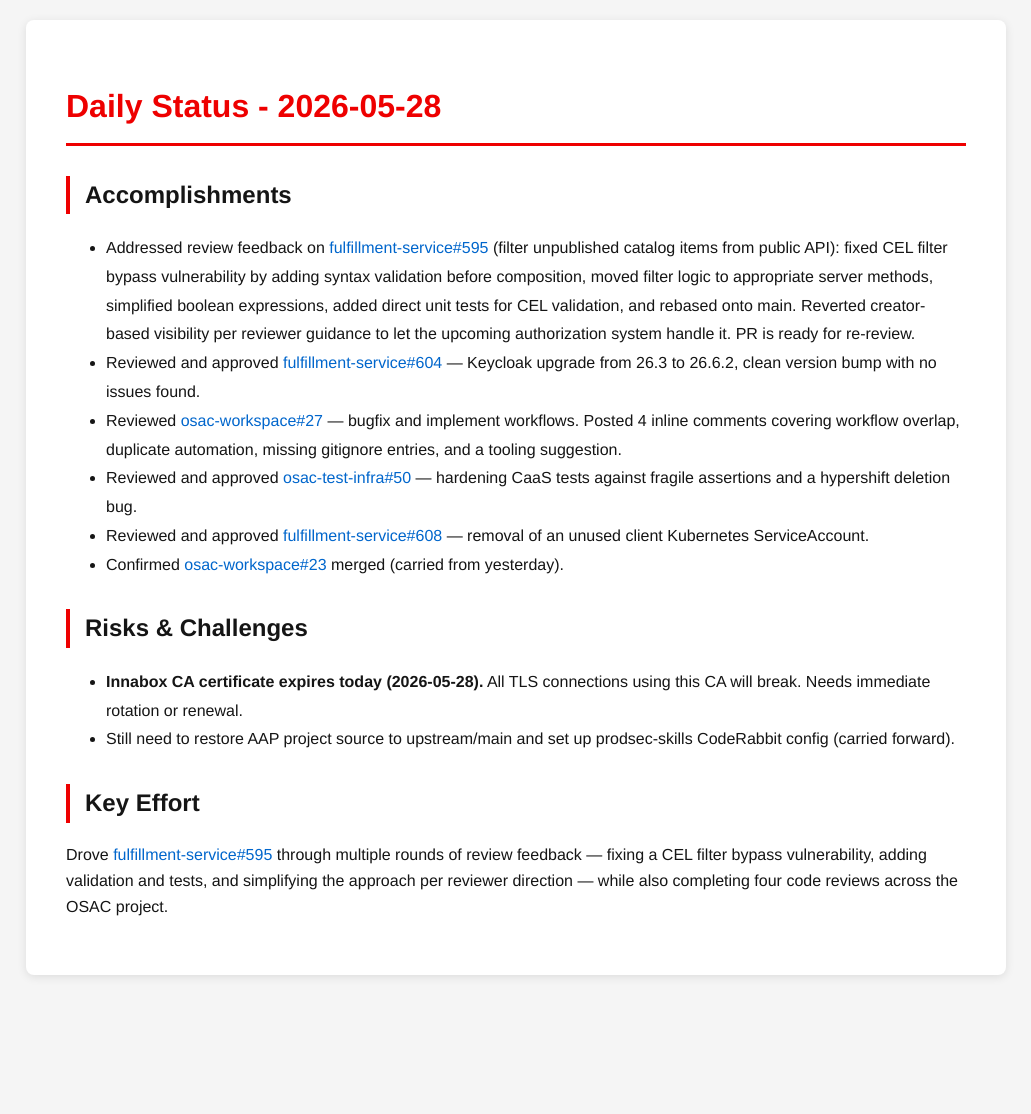
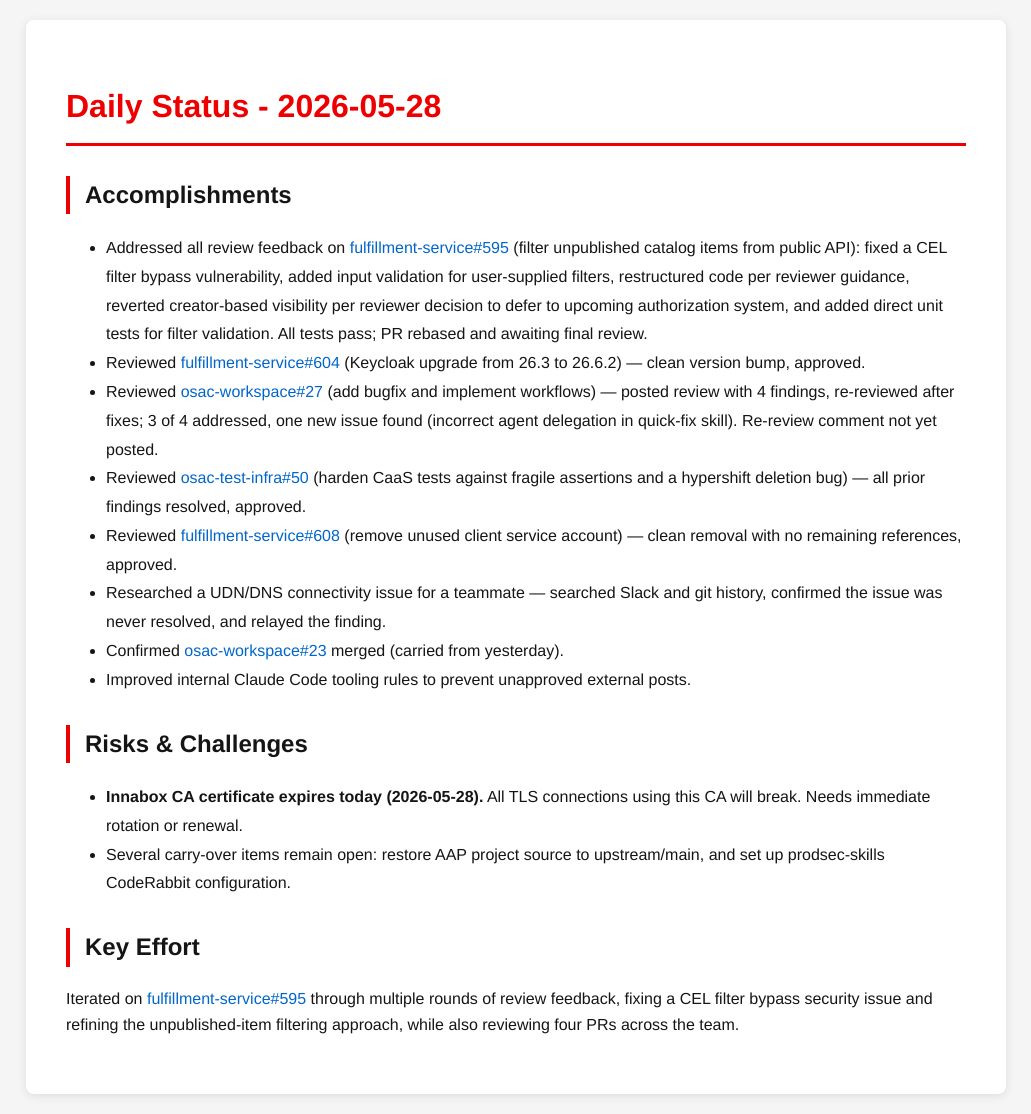
Before and after one commit to tzvatot/daily-status, a Jekyll site: the page built from 2026-05-28.md, in a window 1280 px wide. Shown: the whole page, without its empty margins (124-1155 px from the left). Built offline with Jekyll 4.4.1, drawn with Linux system fonts in a browser that asks for light colours; before the commit the page ends 995 px from its top, so only the background shows below that.

Commit message:
Daily status update - 2026-05-28

```diff
--- a/2026-05-28.md
+++ b/2026-05-28.md
@@ -7,16 +7,18 @@ date: 2026-05-28
 # Daily Status - 2026-05-28
 
 ## Accomplishments
-- Addressed review feedback on [fulfillment-service#595](https://github.com/osac-project/fulfillment-service/pull/595) (filter unpublished catalog items from public API): fixed CEL filter bypass vulnerability by adding syntax validation before composition, moved filter logic to appropriate server methods, simplified boolean expressions, added direct unit tests for CEL validation, and rebased onto main. Reverted creator-based visibility per reviewer guidance to let the upcoming authorization system handle it. PR is ready for re-review.
-- Reviewed and approved [fulfillment-service#604](https://github.com/osac-project/fulfillment-service/pull/604) — Keycloak upgrade from 26.3 to 26.6.2, clean version bump with no issues found.
-- Reviewed [osac-workspace#27](https://github.com/osac-project/osac-workspace/pull/27) — bugfix and implement workflows. Posted 4 inline comments covering workflow overlap, duplicate automation, missing gitignore entries, and a tooling suggestion.
-- Reviewed and approved [osac-test-infra#50](https://github.com/osac-project/osac-test-infra/pull/50) — hardening CaaS tests against fragile assertions and a hypershift deletion bug.
-- Reviewed and approved [fulfillment-service#608](https://github.com/osac-project/fulfillment-service/pull/608) — removal of an unused client Kubernetes ServiceAccount.
+- Addressed all review feedback on [fulfillment-service#595](https://github.com/osac-project/fulfillment-service/pull/595) (filter unpublished catalog items from public API): fixed a CEL filter bypass vulnerability, added input validation for user-supplied filters, restructured code per reviewer guidance, reverted creator-based visibility per reviewer decision to defer to upcoming authorization system, and added direct unit tests for filter validation. All tests pass; PR rebased and awaiting final review.
+- Reviewed [fulfillment-service#604](https://github.com/osac-project/fulfillment-service/pull/604) (Keycloak upgrade from 26.3 to 26.6.2) — clean version bump, approved.
+- Reviewed [osac-workspace#27](https://github.com/osac-project/osac-workspace/pull/27) (add bugfix and implement workflows) — posted review with 4 findings, re-reviewed after fixes; 3 of 4 addressed, one new issue found (incorrect agent delegation in quick-fix skill). Re-review comment not yet posted.
+- Reviewed [osac-test-infra#50](https://github.com/osac-project/osac-test-infra/pull/50) (harden CaaS tests against fragile assertions and a hypershift deletion bug) — all prior findings resolved, approved.
+- Reviewed [fulfillment-service#608](https://github.com/osac-project/fulfillment-service/pull/608) (remove unused client service account) — clean removal with no remaining references, approved.
+- Researched a UDN/DNS connectivity issue for a teammate — searched Slack and git history, confirmed the issue was never resolved, and relayed the finding.
 - Confirmed [osac-workspace#23](https://github.com/osac-project/osac-workspace/pull/23) merged (carried from yesterday).
+- Improved internal Claude Code tooling rules to prevent unapproved external posts.
 
 ## Risks & Challenges
 - **Innabox CA certificate expires today (2026-05-28).** All TLS connections using this CA will break. Needs immediate rotation or renewal.
-- Still need to restore AAP project source to upstream/main and set up prodsec-skills CodeRabbit config (carried forward).
+- Several carry-over items remain open: restore AAP project source to upstream/main, and set up prodsec-skills CodeRabbit configuration.
 
 ## Key Effort
-Drove [fulfillment-service#595](https://github.com/osac-project/fulfillment-service/pull/595) through multiple rounds of review feedback — fixing a CEL filter bypass vulnerability, adding validation and tests, and simplifying the approach per reviewer direction — while also completing four code reviews across the OSAC project.
+Iterated on [fulfillment-service#595](https://github.com/osac-project/fulfillment-service/pull/595) through multiple rounds of review feedback, fixing a CEL filter bypass security issue and refining the unpublished-item filtering approach, while also reviewing four PRs across the team.
```
